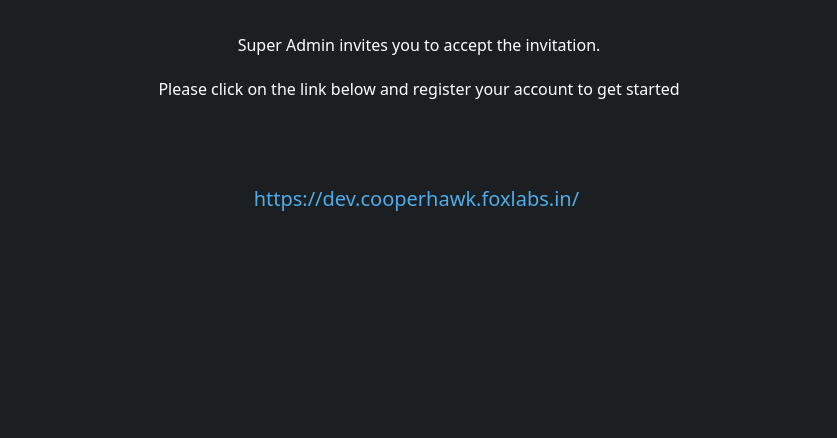
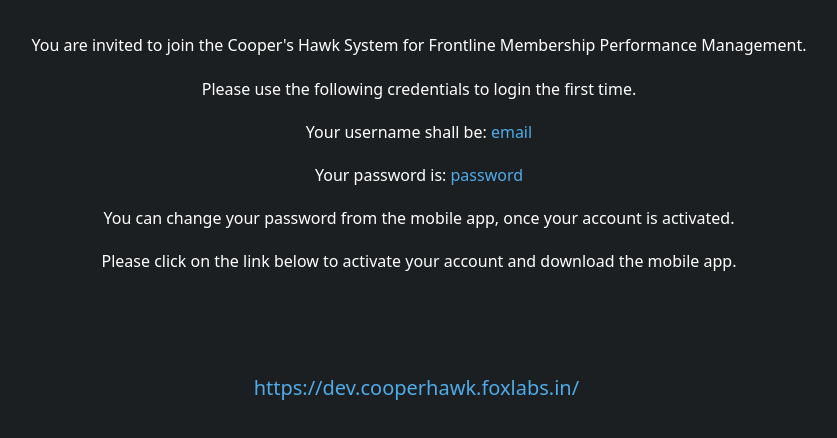
Before and after one commit to hiten-nickelfox/COOP-email, a plain HTML site: page index.html in a window 1280 px wide. Shown: the part 490-928 px from the top of the page, without its empty margins (221-1058 px from the left). Before the commit the page ends 800 px from the top, so only its background shows below. Drawn offline with nearby package versions, Linux system fonts and the light colour scheme.

Commit message:
feat(email): Content

```diff
--- a/assets/stylesheets/main.scss
+++ b/assets/stylesheets/main.scss
@@ -2,36 +2,45 @@ body {
     background: #1C1F21;
 }
 
-.header-con{
+.header-con {
     height: 40vh;
     background-image: url("../images/ellipse.svg");
     background-position: center;
     background-repeat: no-repeat;
     background-size: cover;
-    @media screen and (max-width:1440px) and (min-width:1200px){
+
+    @media screen and (max-width:1440px) and (min-width:1200px) {
         height: 50vh;
     }
-    @media screen and (max-width:2000px) and (min-width:1440px){
+
+    @media screen and (max-width:2000px) and (min-width:1440px) {
         height: 40vh;
     }
-    @media screen and (max-width:2560px) and (min-width:2000px){
+
+    @media screen and (max-width:2560px) and (min-width:2000px) {
         height: 25vh;
     }
 }
 
-.logo-con{
+.logo-con {
     padding-top: 80px;
     padding-bottom: 40px;
-    &>img{
+
+    &>img {
         width: 300px;
     }
 }
 
-.linkCon{
+.linkCon {
     white-space: pre-wrap;
     word-wrap: break-word;
-    &>a{
+
+    &>a {
         color: #4FACE9 !important;
         text-decoration: none !important;
     }
 }
+
+.credential {
+    color: #4FACE9 !important;
+}
--- a/index.html
+++ b/index.html
@@ -26,8 +26,15 @@
             <h2>Hello Ryan,</h2>
         </div>
         <div class="text-center text-white pt-2">
-            <h6 class=" mt-4 mb-4">Super Admin invites you to accept the invitation.</h6>
-            <h6>Please click on the link below and register your account to get started</h6>
+            <h6 class=" mt-4 mb-4">You are invited to join the Cooper's Hawk System for Frontline Membership Performance
+                Management.</h6>
+            <h6 class=" mt-4 mb-4">Please use the following credentials to login the first time.</h6>
+            <h6 class=" mt-4 mb-4">Your username shall be: <span class="credential">email</span> </h6>
+            <h6 class=" mt-4 mb-4">Your password is: <span class="credential">password</span> </h6>
+            <h6 class=" mt-4 mb-4">You can change your password from the mobile app, once your account is activated.
+            </h6>
+            <h6 class=" mt-4 mb-4">Please click on the link below to activate your account and download the mobile app.
+            </h6>
         </div>
         <div class="text-center linkCon ">
             <a href="https://dev.cooperhawk.foxlabs.in/" target="_blank">
```
Also changed, not shown: assets/stylesheets/main.css, 1 other file.
